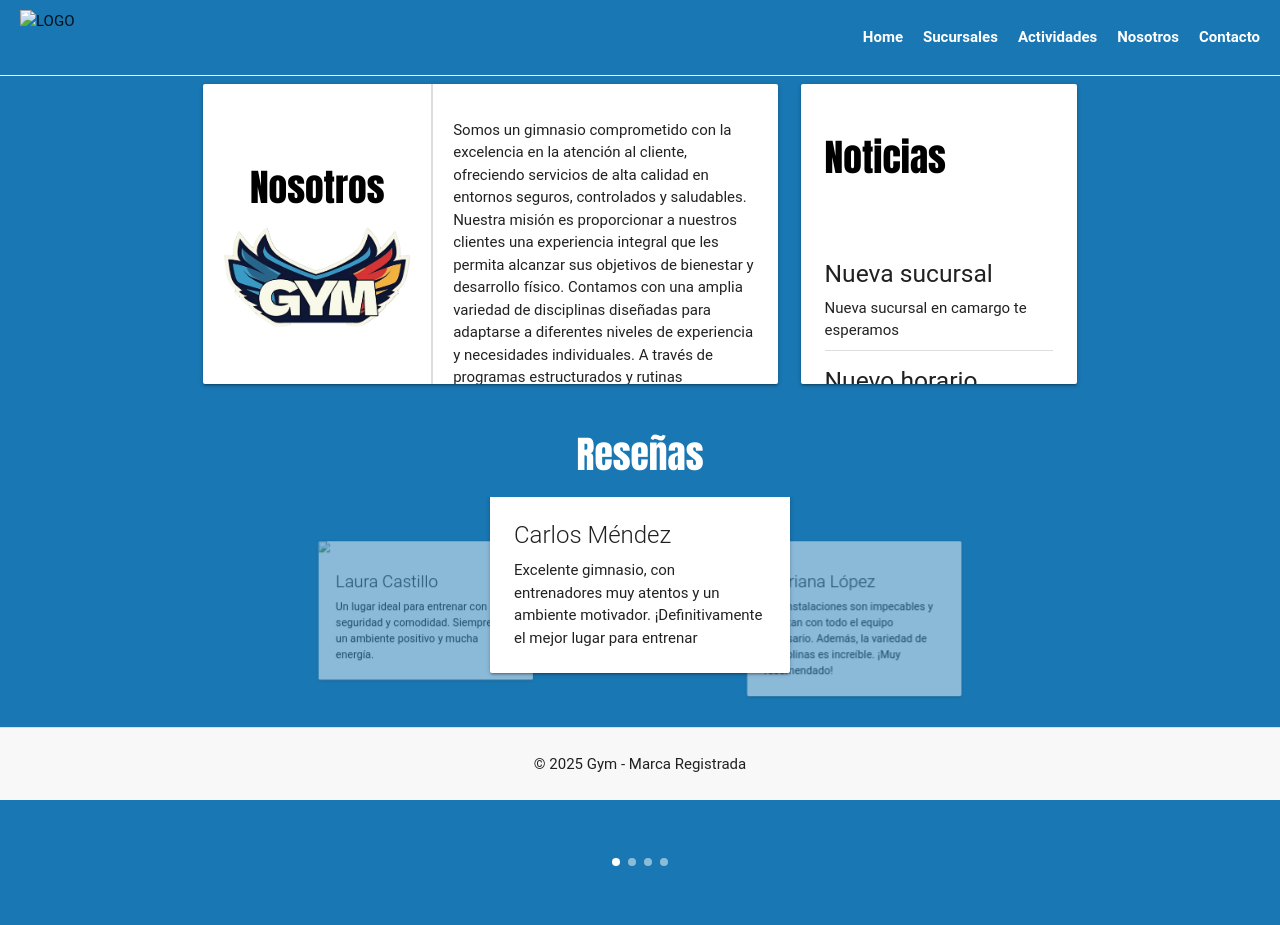
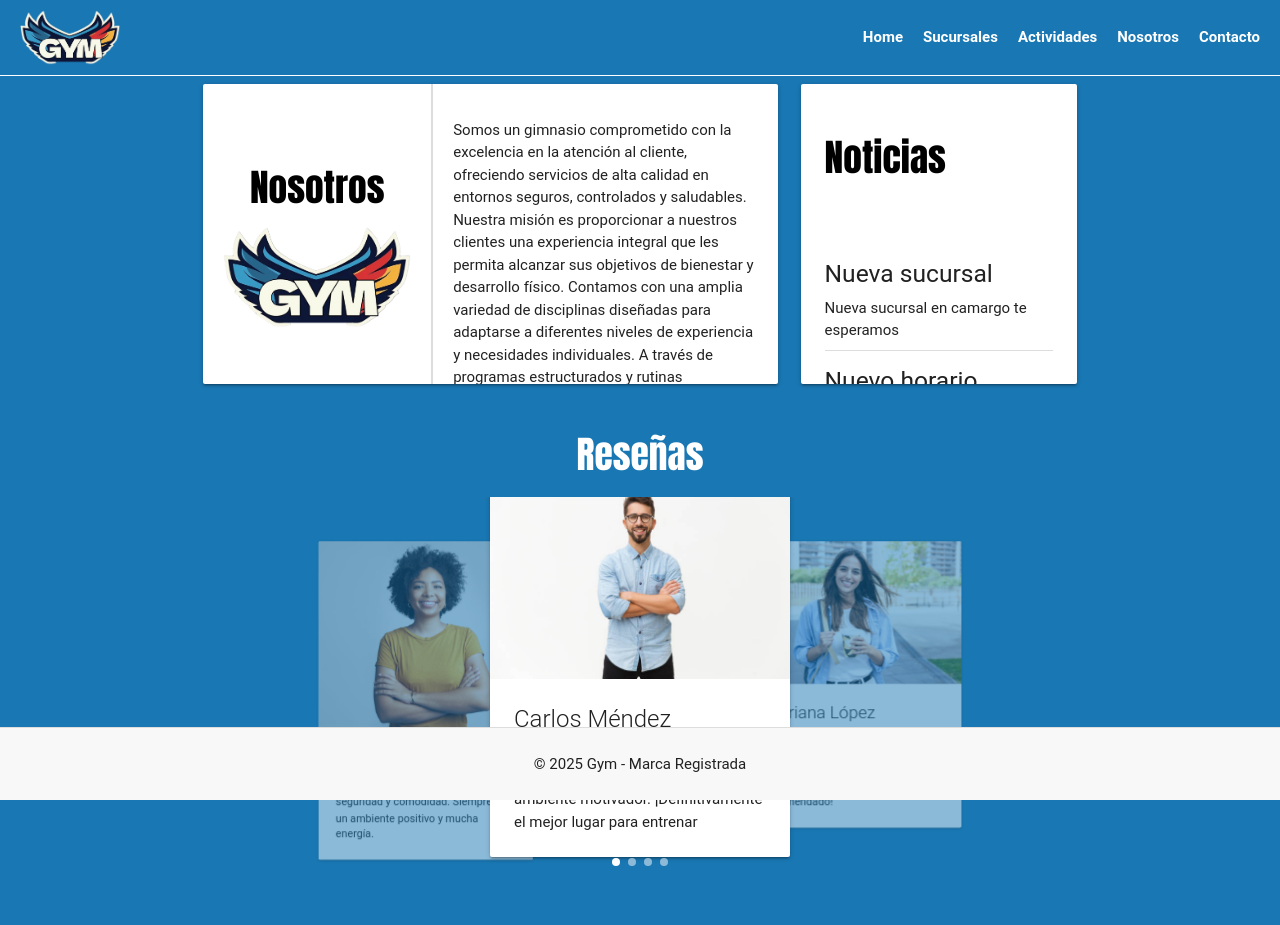
Before and after one commit to AlejandraZea/gym, a website: page nosotros.html in a window 1280 px wide. Drawn offline with nearby package versions, Linux system fonts and the light colour scheme; the site is published under a folder, as on GitHub Pages, so addresses that start at the root find nothing.

Commit message:
Update nosotros.html
Fix en logo e imágenes de reseñas

```diff
--- a/nosotros.html
+++ b/nosotros.html
@@ -153,7 +153,7 @@
 
     <div
         style="background-color: #1977b3; display: flex; justify-content: space-between; align-items: center; padding: 10px 20px; border-bottom: 1px solid #ffff; ">
-        <img src="/img/gym_logo.png" alt="LOGO" style="height: 55px;">
+        <img src="img/gym_logo.png" alt="LOGO" style="height: 55px;">
         <ul style="list-style: none; margin: 0; padding: 0; display: flex;">
             <li style="margin-left: 550px;"><a href="index.html" style="text-decoration: none; color: rgb(255, 255, 255);"><b>Home</b></a>
             </li>
@@ -252,7 +252,7 @@
             <div class="carousel-item">
                 <div class="card">
                     <div class="card-image">
-                        <img src="/img/per1.jpg">
+                        <img src="img/per1.jpg">
                     </div>
                     <div class="card-content">
                         <span class="card-title">Carlos Méndez</span>
@@ -264,7 +264,7 @@
             <div class="carousel-item">
                 <div class="card">
                     <div class="card-image">
-                        <img src="/img/per2.jpg">
+                        <img src="img/per2.jpg">
                     </div>
                     <div class="card-content">
                         <span class="card-title">Mariana López</span>
@@ -276,7 +276,7 @@
             <div class="carousel-item">
                 <div class="card">
                     <div class="card-image">
-                        <img src="/img/per3.jpg">
+                        <img src="img/per3.jpg">
                     </div>
                     <div class="card-content">
                         <span class="card-title">Andrés Ramírez</span>
@@ -288,7 +288,7 @@
             <div class="carousel-item">
                 <div class="card">
                     <div class="card-image">
-                        <img src="/img/per4.jpg">
+                        <img src="img/per4.jpg">
                     </div>
                     <div class="card-content">
                         <span class="card-title">Laura Castillo</span>
```
